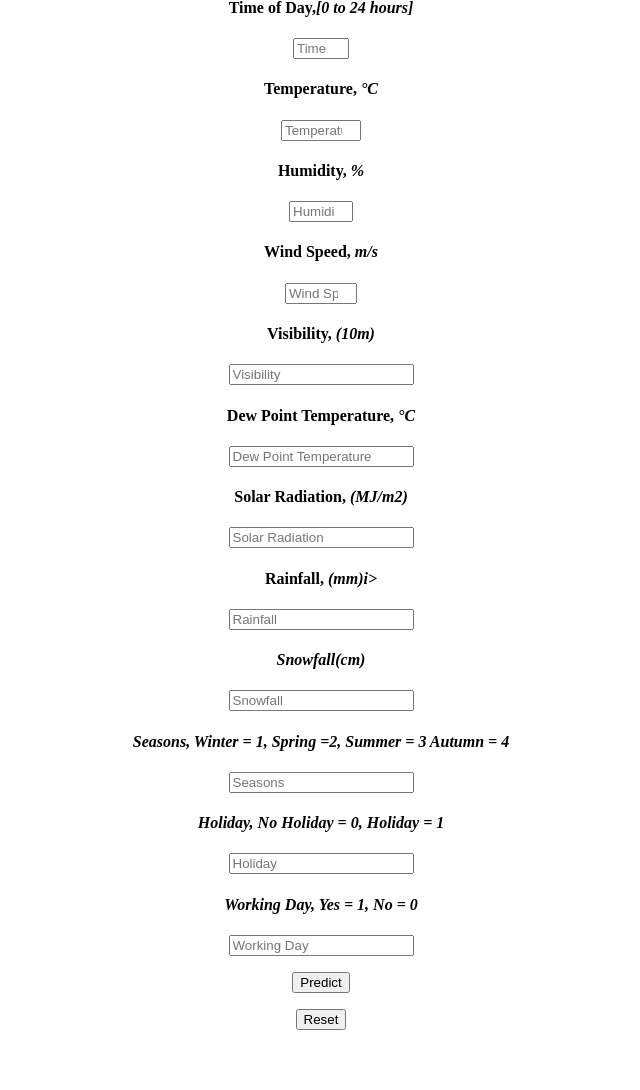
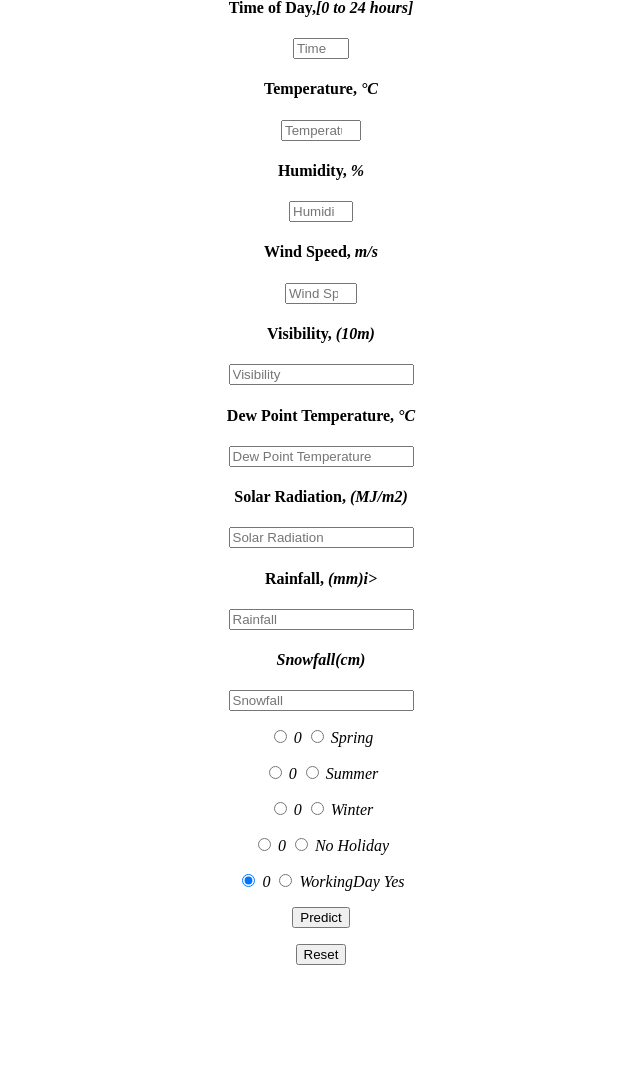
Before and after one commit to Otobi1/Bike-Demand-Prediction, a Flask app: page / in a window 1280 px wide. Shown: the part 81-1171 px from the top of the page, without its empty margins (319-959 px from the left). After the commit the page ends 1046 px from the top, so only its background shows below. Run offline with Flask 2, Linux system fonts and the light colour scheme; parts of the project's set-up code (start-up, migrations or seed data) failed here and were passed over.

Commit message:
changed input on template

```diff
--- a/templates/index.html
+++ b/templates/index.html
@@ -49,16 +49,35 @@
                     <h4 style="text-emphasis-color: darkgreen;">Snowfall<i>(cm)</i></h4>
                     <input type="number" name="Snowfall" placeholder="Snowfall" required="required" step=".1"/>
                 </p>
-                <p><h4 style="text-emphasis-color: darkgreen;">Seasons, <i>Winter = 1, Spring =2, Summer = 3 Autumn = 4</i></h4>
-                    <input type="text" name="Seasons" placeholder="Seasons" required="required"/>
+                <p>
+                    <input type="radio" id="Spring" name="No" value=0 checked>
+                    <label for="Spring">0</label>
+                    <input type="radio" id="Spring" name="Yes" value="1">
+                    <label for="Spring">Spring</label>
                 </p>
                 <p>
-                    <h4 style="text-emphasis-color: darkgreen;">Holiday, <i>No Holiday = 0, Holiday = 1</i></h4>
-                    <input type="text" name="Holiday" placeholder="Holiday" required="required"/>
+                    <input type="radio" id="Summer" name="No" value=0 checked>
+                    <label for="Summer">0</label>
+                    <input type="radio" id="Summer" name="Yes" value="1">
+                    <label for="Summer">Summer</label>
                 </p>
                 <p>
-                    <h4 style="text-emphasis-color: darkgreen;">Working Day, <i>Yes = 1, No = 0</i></h4>
-                    <input type="text" name="Working Day" placeholder="Working Day" required="required"/>
+                    <input type="radio" id="Winter" name="No" value=0 checked>
+                    <label for="Winter">0</label>
+                    <input type="radio" id="Winter" name="Yes" value="1">
+                    <label for="Winter">Winter</label>
+                </p>
+                <p>
+                    <input type="radio" id="No Holiday" name="No" value=0 checked>
+                    <label for="No Holiday">0</label>
+                    <input type="radio" id="Holiday" name="Yes" value="1">
+                    <label for="No Holiday">No Holiday</label>
+                </p>
+                <p>
+                    <input type="radio" id="WorkingDay Yes" name="No" value=0 checked>
+                    <label for="WorkingDay Yes">0</label>
+                    <input type="radio" id="Spring" name="Yes" value="1">
+                    <label for="WorkingDay Yes">WorkingDay Yes</label>
                 </p>
                 <p><button type="submit" class="btn btn-primary btn-block btn-large">Predict</button></p>
                 <p><input type="reset"></p>
```
